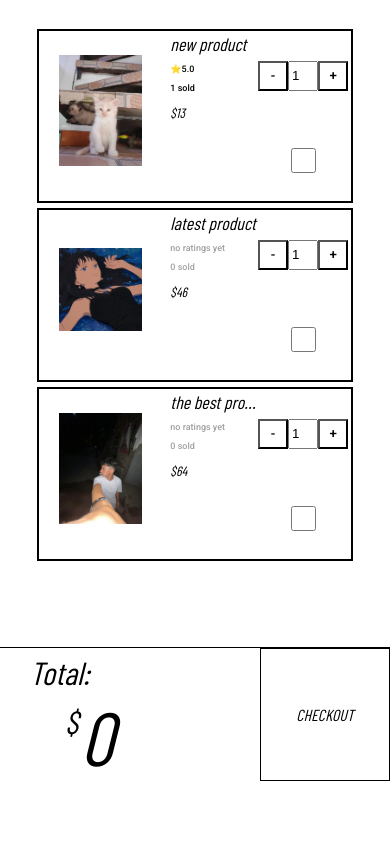
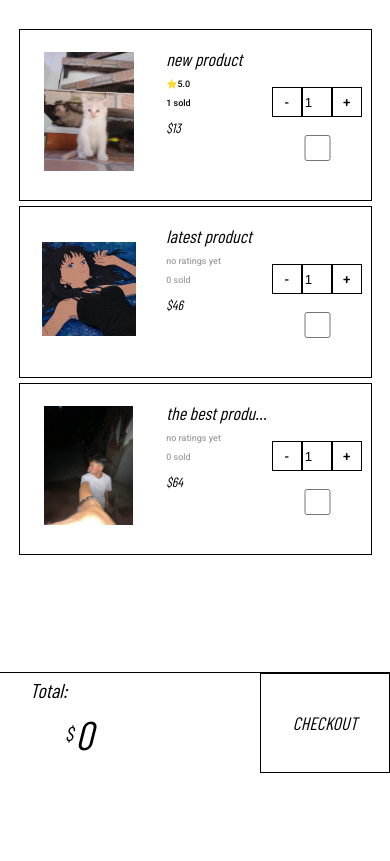
Before and after one commit to saulanbrian/ecom, a Django app: page /cart/ in a window 390 px wide. Shown: the part 71-932 px from the top of the page. After the commit the page ends 844 px from the top, so only its background shows below. Run offline with Django 5.2, Linux system fonts and the light colour scheme; a user stored in the database is signed in; data comes from the database, SQL or seed files in the repository; some libraries are stand-ins or nearby versions; some web fonts are replaced.

Commit message:
finally figured out whats causing the iresponsiveness

```diff
--- a/cart/static/cart/footer.css
+++ b/cart/static/cart/footer.css
@@ -89,10 +89,15 @@ footer button h1{
   }
 }
 
-@media  screen and (max-width:600px) {
+@media  screen and (max-width:480px) {
 
-  h1.btn-msg{
-    font-size: medium;
+  footer{
+    font-size: x-small !important;
+    padding-bottom: 0px;
+  }
+
+  .price-container .total-price{
+    font-size: 40px !important;
   }
 
 }
--- a/cart/static/cart/index.css
+++ b/cart/static/cart/index.css
@@ -356,6 +356,7 @@ input[type='checkbox']{
   flex-wrap: wrap;
   gap: 0;
   padding-left: 5px;
+  padding-top: 15%;
   min-height: 100%  ;
 }
 
@@ -390,6 +391,15 @@ input[type='checkbox']{
   height: 30px;
 }
 
+.amount-container{
+  align-items: end;
+}
+
+.checkbox-container{
+  align-items: start;
+  padding-top: 15px;
+}
+
 input[type='checkbox']{
   height: 30%;
   width: 30%;
@@ -408,7 +418,7 @@ input[type='checkbox']{
 }
 
 
-@media  screen and (max-width:780px) {
+@media  screen and (max-width:480px) {
 
   .main-container > *{
     width: 80%;
@@ -416,10 +426,18 @@ input[type='checkbox']{
 
   .cart-container{
    height: 170px;
+   width: 90%;
+   border: 1px solid black;
   }
 
   .subdetail{
     font-size: xx-small;
+  }
+
+  .amount-container > *{
+    /* height: 40px;
+    width: 40px; */
+    border: 1px solid black;
   }
 
 }
--- a/templates/base.html
+++ b/templates/base.html
@@ -1,6 +1,7 @@
 {% load static %}
 <html>
   <head>
+    <meta name="viewport" content="width=device-width, initial-scale=1.0">
     <title>
       {% block title %}
       {% endblock %}
```
